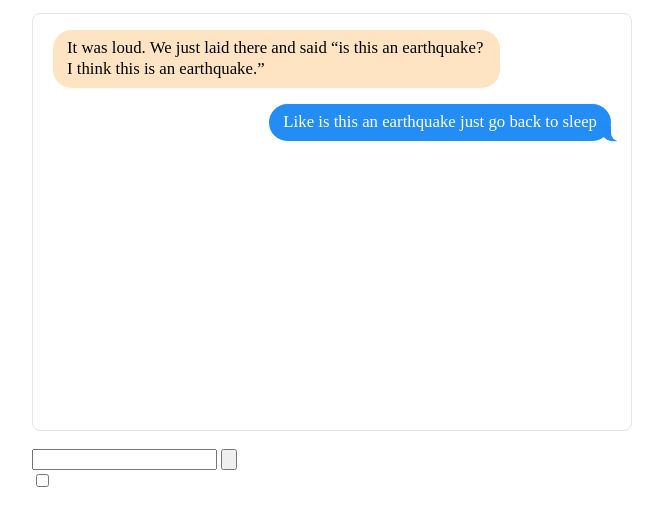
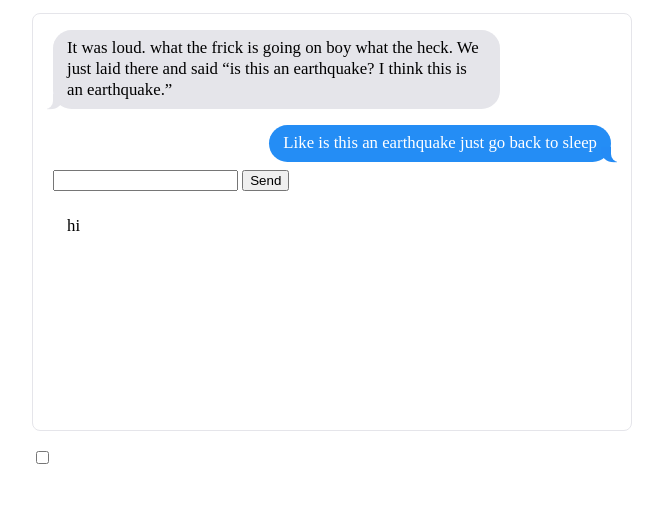
Before and after one commit to currenluna/Project-iMessage, a plain HTML site: page index.html in a window 1280 px wide. Shown: the part 83-608 px from the top of the page, without its empty margins (308-971 px from the left). Drawn offline with Linux system fonts and the light colour scheme; a web font is replaced by a local one.

Commit message:
added createMessage function

```diff
--- a/index.html
+++ b/index.html
@@ -1,29 +1,32 @@
 <!DOCTYPE html>
-<html lang="en">
+<html lang='en'>
 <head>
     <title>iMessage Simulator</title>
-    <link rel="stylesheet" href="style.css">
-</head>
-<body>
+    <link rel='stylesheet' href='style.css'>
+    <script src='script.js' defer></script>
+  </head>
+  <body>
     <!-- Main Continer -->
-    <div class="container">
+    <div class='container'>
         <!-- Title -->
         <h1>iMessage Simulator</h1>
 
         <!-- Scroll Container w/ iMessages -->
-        <div class="imessage">
-          <p class="from-them">It was loud. We just laid there and said &ldquo;is this an earthquake? I think this is an earthquake.&rdquo;</p>
-          <p class="from-me">Like is this an earthquake just go back to sleep</p>
-        </div>
+        <div class='imessage'>
+          <p class='from-them'>It was loud. what the frick is going on boy what the heck. We just laid there and said &ldquo;is this an earthquake? I think this is an earthquake.&rdquo;</p>
+    <!-- <p class="from-them">what's up???</p> -->
+          <p class='from-me'>Like is this an earthquake just go back to sleep</p>
+    <!-- <p class="from-me">Hello there, what's up</p> -->
 
-        <!-- Text and Send Inputs -->
-        <div class="input-group">
-          <input type="text" name="" id="">
-          <input type="button" name="" id="">
+          <!-- Text and Send Inputs -->
+          <div class='input-group'>
+            <input type='text' name='message-text' id='input-text'>
+            <button onclick='createMessage()'>Send</button>
+          </div>
         </div>
 
         <!-- Message Type Toggle -->
-        <input type="checkbox" name="" id="">
+        <input type='checkbox' name='message-type' id='input-checkbox'>
       </div>
-</body>
+  </body>
 </html>
--- a/script.js
+++ b/script.js
@@ -0,0 +1,21 @@
+// Make a new iMessage bubble with correct color
+const createMessage = (inText, inType) => {
+    const newMessage = document.createElement('p');
+    console.log('here');
+    const messages = document.getElementsByClassName('imessage')[0];
+
+    newMessage.innerText = inText;
+    messages.appendChild(newMessage);
+};
+
+
+// When the send button is clicked,
+// Take text from the input text field,
+// Create a new iMessage bubble with the correct color
+const sendMessage = () => {
+    const inputText = document.getElementsByClassName('input-text');
+
+};
+
+createMessage("hi", "hi");
+console.log("hi");
--- a/style-reference.css
+++ b/style-reference.css
@@ -78,7 +78,7 @@ p.from-me ~ p.from-me:last-child {
   margin-bottom: 0.5rem;
 }
 
-/* Paragraphs with class ".from-me" */
+/* Paragraphs with class ".from-them" */
 p.from-them {
   align-items: flex-start;
   background-color: #e5e5ea;
@@ -93,7 +93,7 @@ p.from-them:before {
   transform: translate(0, -0.1rem);
 }
 
-/* After Paragraphs with class ".from-me" */
+/* After Paragraphs with class ".from-them" */
 p.from-them::after {
   background-color: #fff;
   border-bottom-right-radius: 0.5rem;
--- a/style.css
+++ b/style.css
@@ -45,7 +45,6 @@ h1 {
 
 
 .imessage p {
-  background-color: bisque;
   border-radius: 1.15rem;
   line-height: 1.25;
   max-width: 75%;
@@ -87,3 +86,24 @@ p[class^="from-"] {
   margin: 0.5rem 0;
   width: fit-content;
 }
+
+p.from-them {
+  align-items: flex-start;
+  background-color: #e5e5ea;
+  color: #000;
+}
+
+p.from-them:before {
+  border-bottom-right-radius: 0.8rem 0.7rem;
+  border-left: 1rem solid #e5e5ea;
+  left: -0.35rem;
+  transform: translate(0, -0.1rem);
+}
+
+p.from-them::after {
+  background-color: #fff;
+  border-bottom-right-radius: 0.5rem;
+  left: 20px;
+  transform: translate(-30px, -2px);
+  width: 10px;
+}
```
